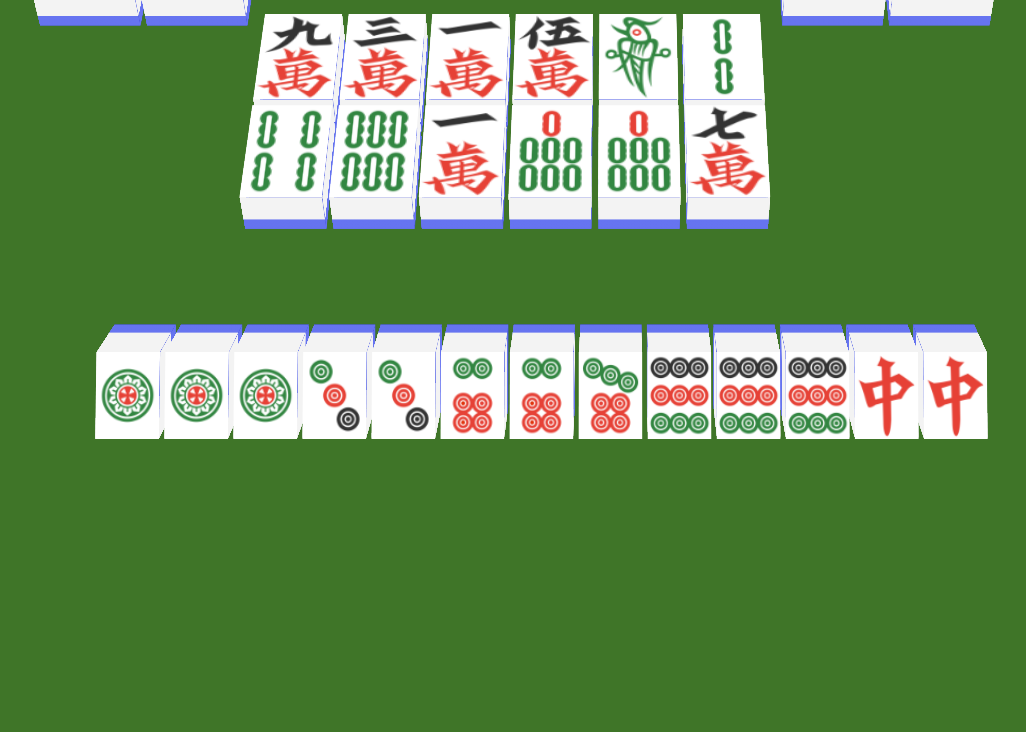
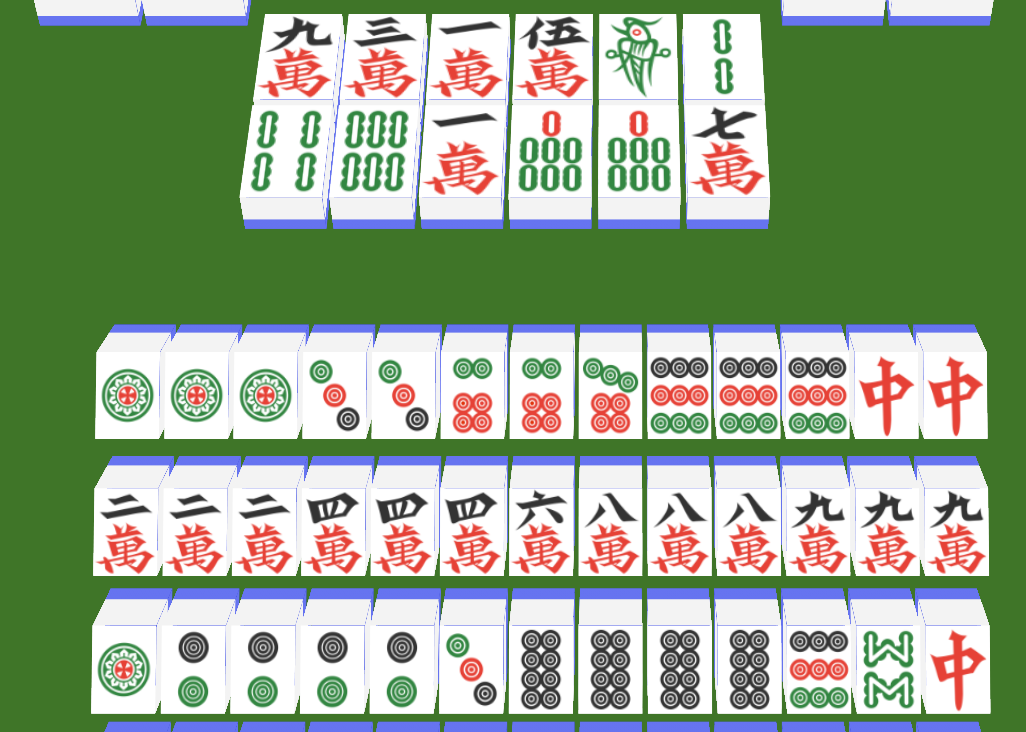
Before and after one commit to hongzhong-xueliu/assets, a plain HTML site: page index.html in a window 1280 px wide. Shown: the part 502-1234 px from the top of the page, without its empty margins (22-1048 px from the left). Before the commit the page ends 911 px from the top, so only its background shows below. Drawn offline with Linux system fonts and the light colour scheme.

Commit message:
手牌パズルを解く

```diff
--- a/index.html
+++ b/index.html
@@ -49,7 +49,7 @@
             },
             {
                 dom: 下家河,
-                pieces: ["3萬", "5萬", "7萬", "2萬", "4索", "2索", "2索", "7索", "8索", "3索", "4索"],
+                pieces: ["3萬", "5萬", "7萬", "2萬", "4索", "2索", "2索", "7索", "8索", "3索", "4萬"],
             },
             {
                 dom: 対面河,
@@ -76,17 +76,35 @@
     <div style="perspective: 1200px; position: relative;">
         <div id="自家-手牌" class="three-d" style="transform: rotate3d(1, 0, 0, 2deg) translate(130px, 800px)">
         </div>
+
+        <div id="上家-手牌" class="three-d" style="transform: rotate3d(1, 0, 0, 2deg) translate(130px, 925px)">
+        </div>
+
+        <div id="対面-手牌" class="three-d" style="transform: rotate3d(1, 0, 0, 2deg) translate(130px, 1050px)">
+        </div>
+
+        <div id="下家-手牌" class="three-d" style="transform: rotate3d(1, 0, 0, 2deg) translate(130px, 1175px)">
+        </div>
     </div>
 
     <script>
         const 自家手牌 = document.getElementById('自家-手牌');
-        const 自家手牌pieces = ["1筒", "1筒", "1筒", "3筒", "3筒", "6筒", "6筒", "7筒", "9筒", "9筒", "9筒", "中", "中"];
-
-        自家手牌pieces.forEach((identity, x) => {
-            const piece = pieceTemplate.content.cloneNode(true).children[0];
-            piece.style.transform = `translateX(calc(var(--piece-horizontal-stride) * ${x}))`;
-            piece.querySelector('img').src = `./assets/${identity}.png`;
-            自家手牌.appendChild(piece);
+        const 上家手牌 = document.getElementById('上家-手牌');
+        const 対面手牌 = document.getElementById('対面-手牌');
+        const 下家手牌 = document.getElementById('下家-手牌');
+        const 手牌s = [
+            { dom: 自家手牌, pieces: ["1筒", "1筒", "1筒", "3筒", "3筒", "6筒", "6筒", "7筒", "9筒", "9筒", "9筒", "中", "中"] },
+            { dom: 上家手牌, pieces: ["2萬", "2萬", "2萬", "4萬", "4萬", "4萬", "6萬", "8萬", "8萬", "8萬", "9萬", "9萬", "9萬"] },
+            { dom: 対面手牌, pieces: ["1筒", "2筒", "2筒", "2筒", "2筒", "3筒", "8筒", "8筒", "8筒", "8筒", "9筒", "8索", "中"] },
+            { dom: 下家手牌, pieces: ["3筒", "4筒", "5筒", "5筒", "5筒", "6筒", "6筒", "7筒", "7筒", "2索", "3索", "3索", "中"] },
+        ];
+        手牌s.forEach(({ dom, pieces }) => {
+            pieces.forEach((identity, x) => {
+                const piece = pieceTemplate.content.cloneNode(true).children[0];
+                piece.style.transform = `translateX(calc(var(--piece-horizontal-stride) * ${x}))`;
+                piece.querySelector('img').src = `./assets/${identity}.png`;
+                dom.appendChild(piece);
+            });
         });
 
     </script>
```
